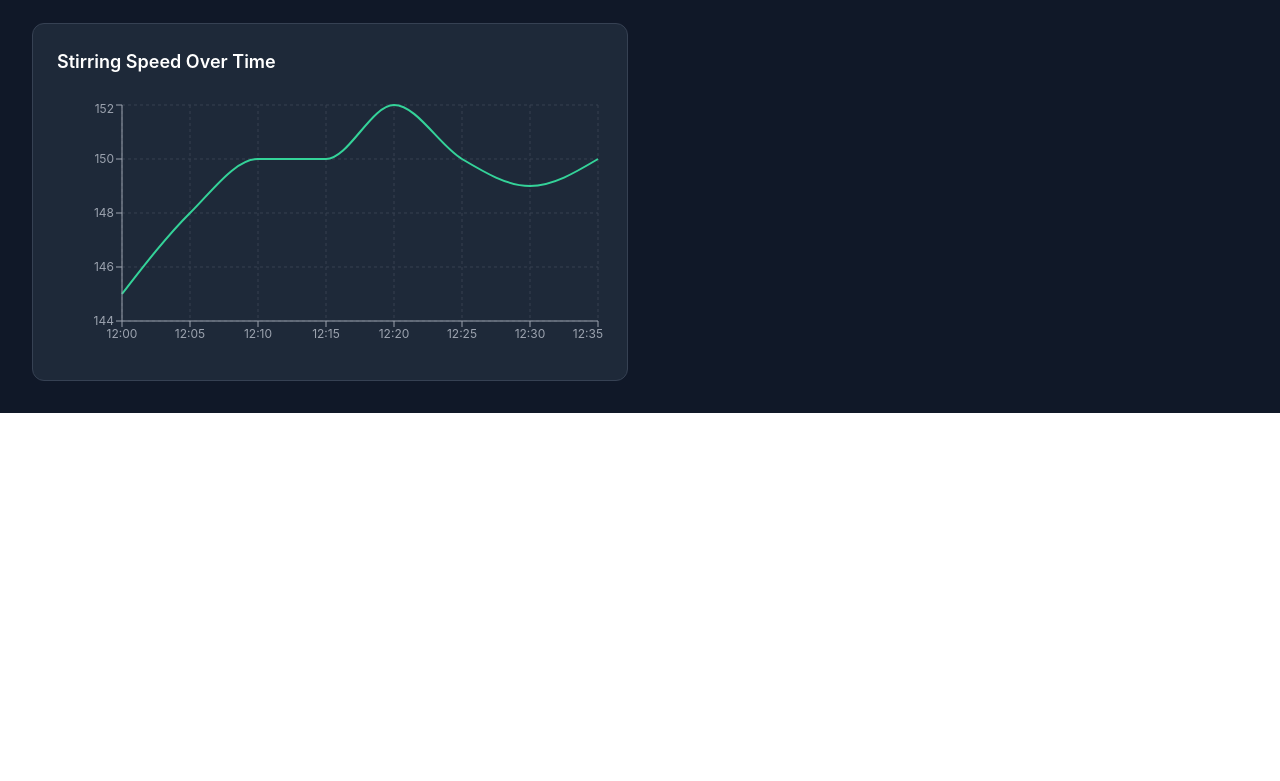
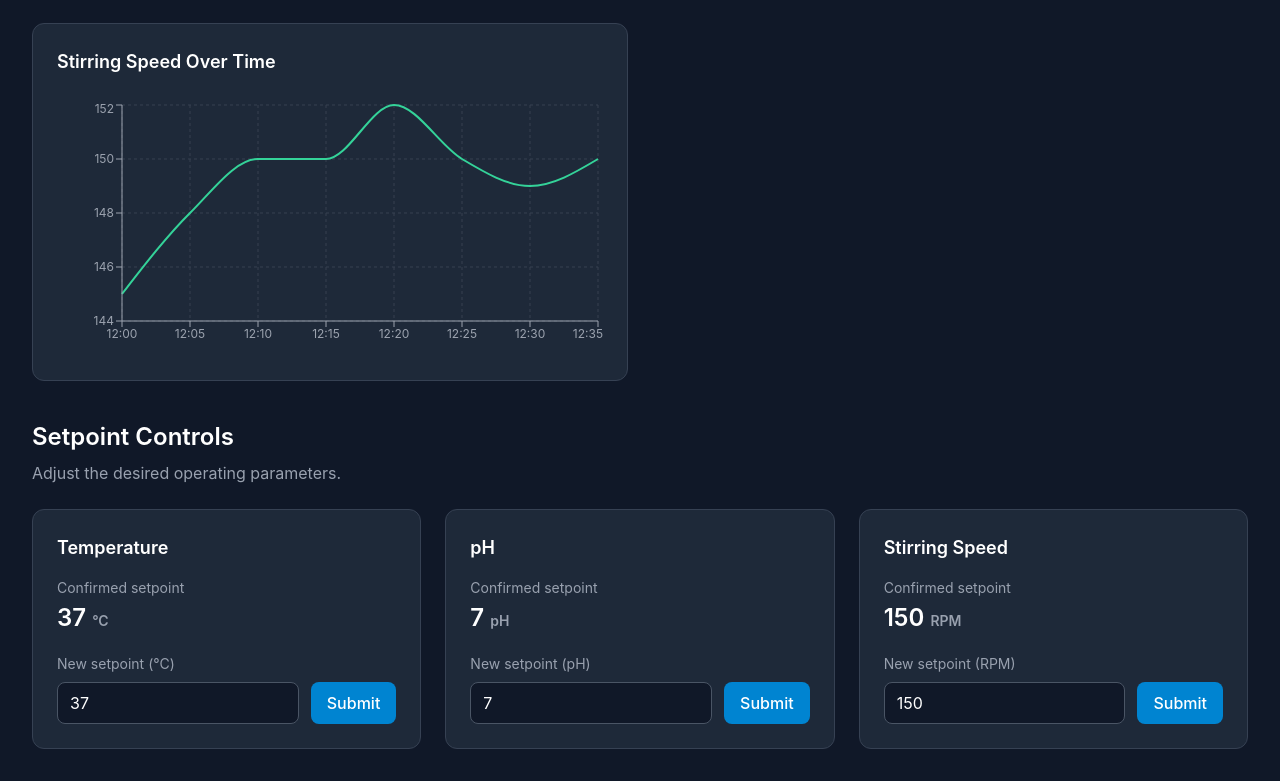
Before and after one commit to christian-boland-ross/bioreactor-dashboard, a React (Vite) app: page / in a window 1280 px wide. Shown: the part 730-1511 px from the top of the page. Before the commit the page ends 1143 px from the top, so only its background shows below. Built offline with nearby package versions, Linux system fonts and the light colour scheme.

Commit message:
Add reusable setpoint controls

```diff
--- a/src/App.tsx
+++ b/src/App.tsx
@@ -1,6 +1,8 @@
 import DashboardLayout from './components/layout/DashboardLayout'
 import SensorCard from './components/sensors/SensorCard'
 import SensorChart from './components/charts/SensorChart'
+import { useState } from 'react'
+import SetpointControl from './components/controls/SetpointControl'
 
 import {
   temperatureData,
@@ -9,6 +11,9 @@ import {
 } from './services/mockData.ts'
 
 function App() {
+  const [temperatureSetpoint, setTemperatureSetpoint] = useState<number | null>(null)
+  const [phSetpoint, setPhSetpoint] = useState<number | null>(null)
+  const [stirringSetpoint, setStirringSetpoint] = useState<number | null>(null)
   return (
     <DashboardLayout>
       <h2 className="text-2xl font-semibold text-white">
@@ -66,6 +71,43 @@ function App() {
           unit="RPM"
         />
       </div>
+
+      {/* Setpoint controls */}
+      <div className="mt-10">
+        <h2 className="text-2xl font-semibold text-white">
+          Setpoint Controls
+        </h2>
+
+        <p className="mt-2 text-gray-400">
+          Adjust the desired operating parameters.
+        </p>
+
+        <div className="mt-6 grid grid-cols-1 gap-6 md:grid-cols-2 xl:grid-cols-3">
+          <SetpointControl
+            title="Temperature"
+            unit="°C"
+            confirmedValue={37.0}
+            requestedValue={temperatureSetpoint}
+            onSubmit={setTemperatureSetpoint}
+          />
+
+          <SetpointControl
+            title="pH"
+            unit="pH"
+            confirmedValue={7.0}
+            requestedValue={phSetpoint}
+            onSubmit={setPhSetpoint}
+          />
+
+          <SetpointControl
+            title="Stirring Speed"
+            unit="RPM"
+            confirmedValue={150}
+            requestedValue={stirringSetpoint}
+            onSubmit={setStirringSetpoint}
+          />
+        </div>
+      </div>
     </DashboardLayout>
   )
 }
--- /dev/null
+++ b/src/components/controls/SetpointControl.tsx
@@ -0,0 +1,89 @@
+import { useEffect, useState } from 'react'
+
+interface SetpointControlProps {
+  title: string
+  unit: string
+  confirmedValue: number
+  requestedValue: number | null
+  onSubmit: (value: number) => void
+}
+
+function SetpointControl({
+  title,
+  unit,
+  confirmedValue,
+  requestedValue,
+  onSubmit,
+}: SetpointControlProps) {
+  const [inputValue, setInputValue] = useState(String(confirmedValue))
+
+  useEffect(() => {
+    setInputValue(String(confirmedValue))
+  }, [confirmedValue])
+
+  function handleSubmit(event: React.FormEvent<HTMLFormElement>) {
+    event.preventDefault()
+
+    const value = Number(inputValue)
+
+    if (inputValue.trim() === '' || !Number.isFinite(value)) {
+      return
+    }
+
+    onSubmit(value)
+  }
+
+  return (
+    <div className="rounded-xl border border-gray-700 bg-gray-800 p-6">
+      <h3 className="text-lg font-semibold text-white">
+        {title}
+      </h3>
+
+      <div className="mt-4">
+        <p className="text-sm text-gray-400">
+          Confirmed setpoint
+        </p>
+
+        <p className="mt-1 text-2xl font-semibold text-white">
+          {confirmedValue} <span className="text-sm text-gray-400">{unit}</span>
+        </p>
+      </div>
+
+      <form onSubmit={handleSubmit} className="mt-5">
+        <label className="mb-2 block text-sm text-gray-400">
+          New setpoint ({unit})
+        </label>
+
+        <div className="flex gap-3">
+          <input
+            type="number"
+            step="any"
+            value={inputValue}
+            onChange={(event) => setInputValue(event.target.value)}
+            className="min-w-0 flex-1 rounded-lg border border-gray-600 bg-gray-900 px-3 py-2 text-white outline-none focus:border-sky-500"
+          />
+
+          <button
+            type="submit"
+            className="rounded-lg bg-sky-600 px-4 py-2 font-medium text-white hover:bg-sky-500"
+          >
+            Submit
+          </button>
+        </div>
+      </form>
+
+      {requestedValue !== null && (
+        <div className="mt-4 rounded-lg bg-yellow-500/10 p-3">
+          <p className="text-sm text-yellow-400">
+            Requested: {requestedValue} {unit}
+          </p>
+          <p className="mt-1 text-xs text-yellow-500">
+            Awaiting backend confirmation
+          </p>
+        </div>
+      )}
+    </div>
+  )
+}
+
+export default SetpointControl
```
